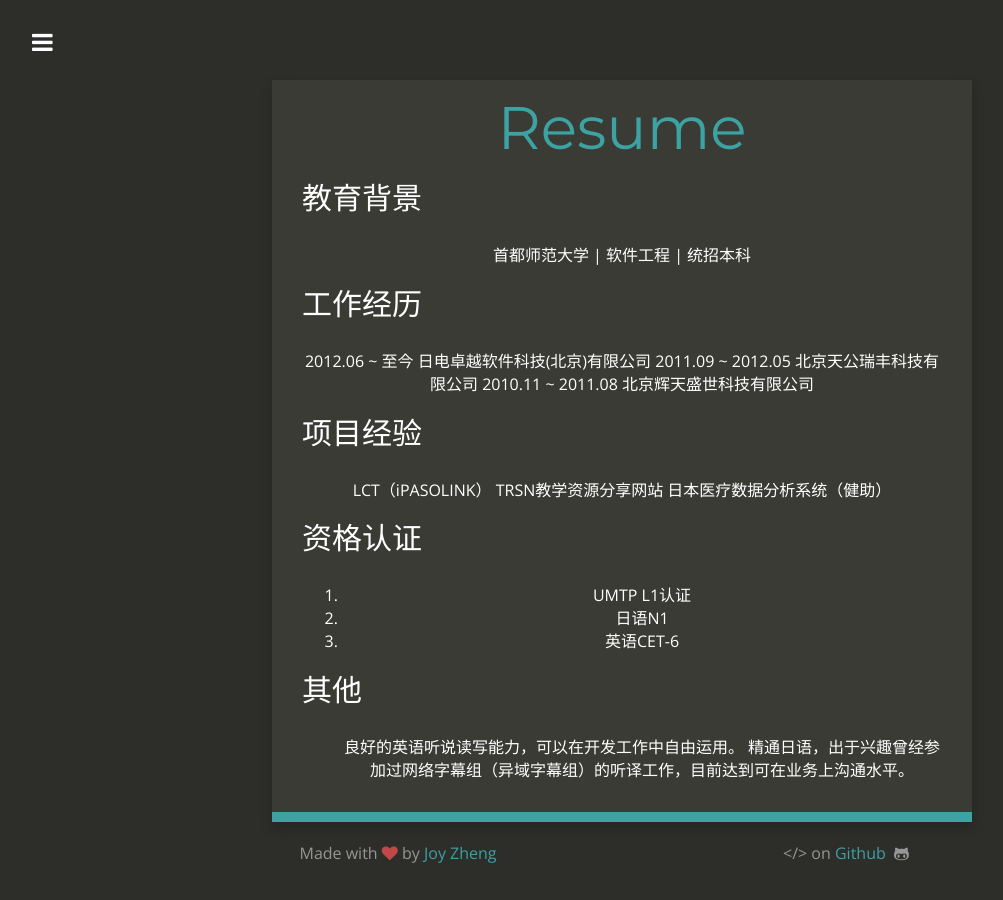
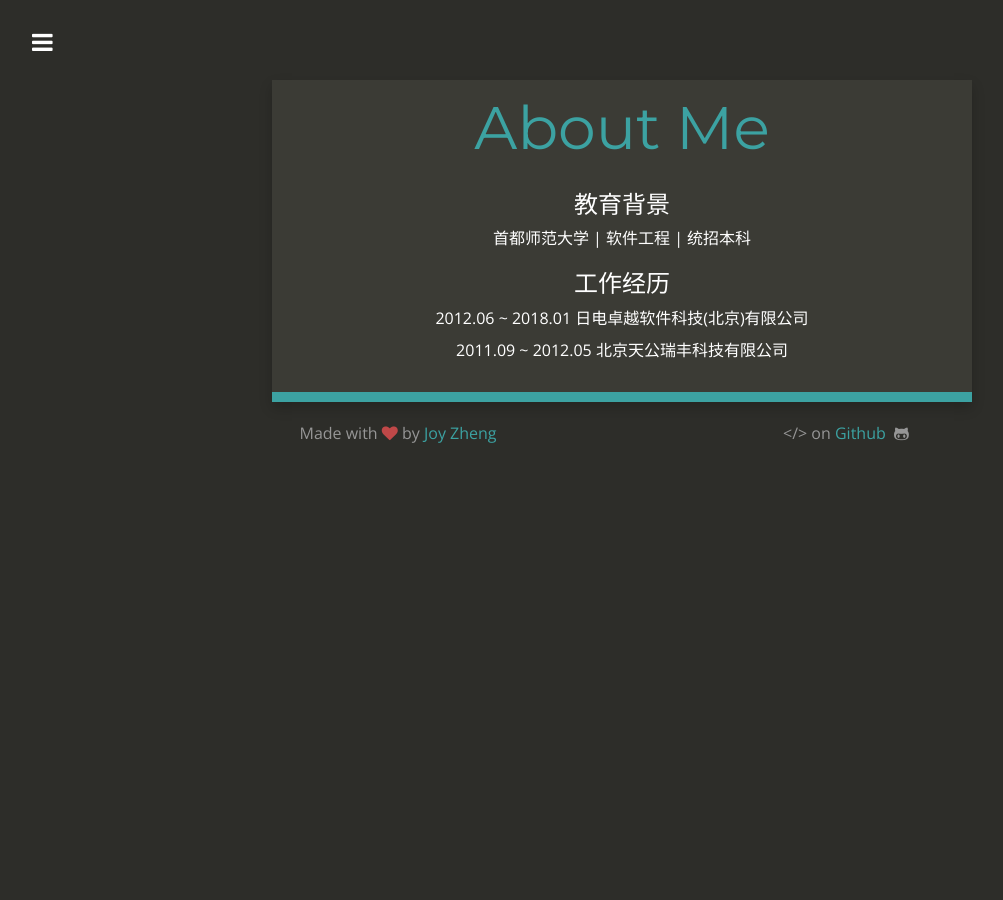
Before and after one commit to zhengjynicolas/jekyll_blog, a Jekyll site: the page built from resume.html, in a window 1280 px wide. Shown: the whole page, without its empty margins (18-1021 px from the left). Built offline with Jekyll 4.4.1, drawn with Linux system fonts in a browser that asks for light colours; nearby versions of some CDN libraries.

Commit message:
About Me

```diff
--- a/_config.yml
+++ b/_config.yml
@@ -5,7 +5,7 @@ description: "A blog for Joy made by Jekyll."
 baseurl: ""
 url: "https://zhengjynicolas.github.io/"
 title_description: "Welcome to my blog. I am Joy Zheng, a web frontend developer. Making this blog for learning and sharing. Hope you like here and maybe give me some of your advice."
-title_image: "https://www.gravatar.com/avatar/00000000000000000000000000000000?s=500&d=mm"
+title_image: "https://avatars2.githubusercontent.com/u/32067765?s=460&v=4"
 google_analytics: ""
 disqus_account: zhengjynicolas.github.io
 github_repository: https://github.com/zhengjynicolas/zhengjynicolas.github.io
--- a/_includes/header.html
+++ b/_includes/header.html
@@ -6,7 +6,7 @@
       <li><a href="{{ site.baseurl }}/"><i class="fa fa-home"></i> Home</a></li>
       <li><a href="{{ site.baseurl }}/joy_blog"><i class="fa fa-snowflake-o"></i> Brief</a></li>
       <li><a href="{{ site.baseurl }}/posts/"><i class="fa fa-archive"></i> All Posts</a></li>
-      <li><a href="{{ site.baseurl }}/resume/"><i class="fa fa-user-o"></i> Resume</a></li>
+      <li><a href="{{ site.baseurl }}/resume/"><i class="fa fa-user-o"></i> About Me</a></li>
       <li><a href="{{ site.baseurl }}/favor/"><i class="fa fa-heart"></i> My Favorite</a></li>
       <li><a href="{{ site.baseurl }}/search/"><i class="fa fa-search"></i> Search</a></li>
       <li><a href="{{ site.baseurl }}/contact/"><i class="fa fa-envelope"></i> Contact me</a></li>
--- a/resume.html
+++ b/resume.html
@@ -6,45 +6,26 @@ permalink: /resume.html
 
 
 <div class="container-fluid index">
+
     <div class="row">
+        <div class="col-md-12 main content-panel">
+            <h1 class="header author-header" itemprop="headline">About Me</h1>
+            <div class="author-text">
+                <section>
+                    <h3>教育背景</h3>
+                    <p>首都师范大学 | 软件工程 | 统招本科</p>
+                </section>
+                <section>
+                    <h3>工作经历</h3>
+                    <div>
+                        <p>2012.06 ~ 2018.01 日电卓越软件科技(北京)有限公司</p>
+                        <p>2011.09 ~ 2012.05 北京天公瑞丰科技有限公司</p>
 
-        <div class="col-md-12 main content-panel">
+                    </div>
+                </section>
 
-            <h1 class="header author-header" itemprop="headline">Resume</h1>
-            <h2>教育背景</h2>
-            <div class="author-text">
-                首都师范大学 | 软件工程 | 统招本科
             </div>
-
-            <h2>工作经历</h2>
-            <div class="author-text">
-                2012.06 ~ 至今 日电卓越软件科技(北京)有限公司
-                2011.09 ~ 2012.05 北京天公瑞丰科技有限公司
-                2010.11 ~ 2011.08 北京辉天盛世科技有限公司
-            </div>
-
-            <h2>项目经验</h2>
-            <div class="author-text">
-                LCT（iPASOLINK）
-                TRSN教学资源分享网站
-                日本医疗数据分析系统（健助）
-            </div>
-
-            <h2>资格认证</h2>
-            <div class="author-text">
-              <ol>
-                <li>UMTP L1认证</li>
-                <li>日语N1</li>
-                <li>英语CET-6</li>
-              </ol>
-            </div>
-            <h2>其他</h2>
-            <div class="author-text">
-              <ul>
-                良好的英语听说读写能力，可以在开发工作中自由运用。
-                精通日语，出于兴趣曾经参加过网络字幕组（异域字幕组）的听译工作，目前达到可在业务上沟通水平。
-              </ul>
-            </div>
+        </div>
         </div>
 
     </div>
```
